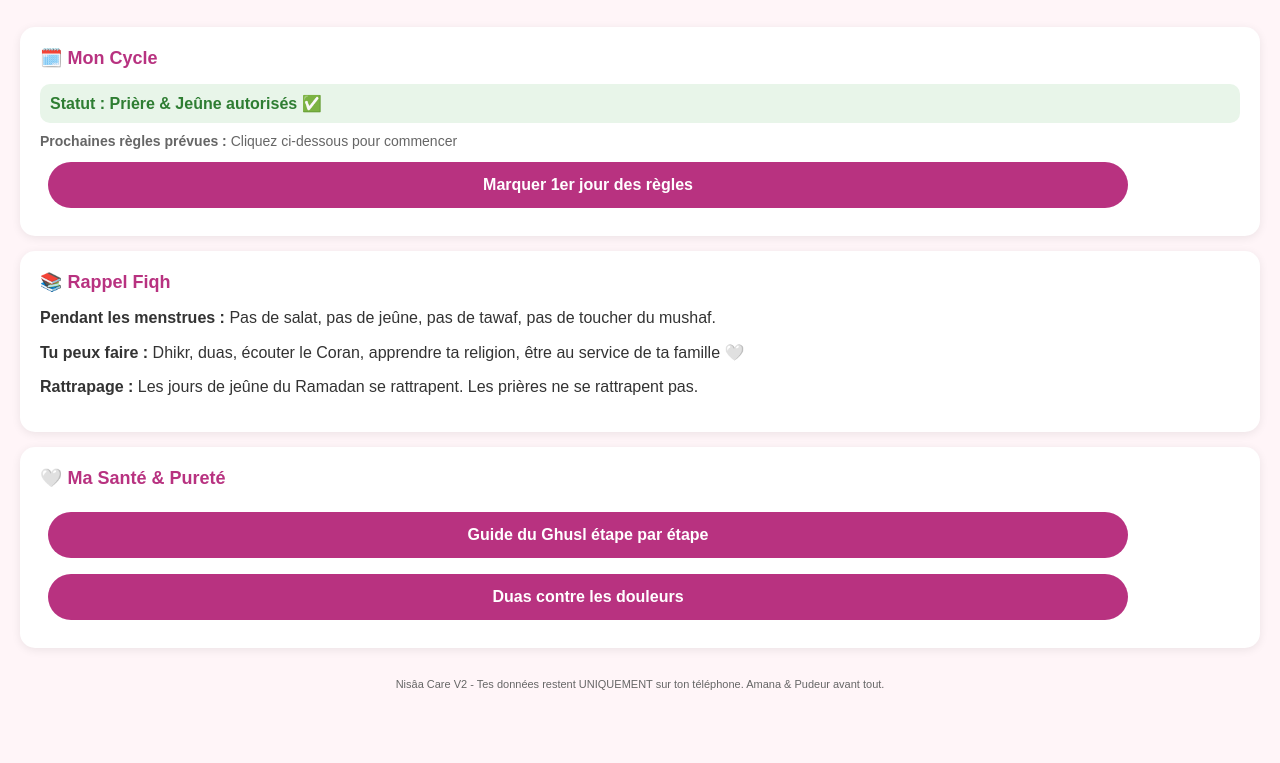
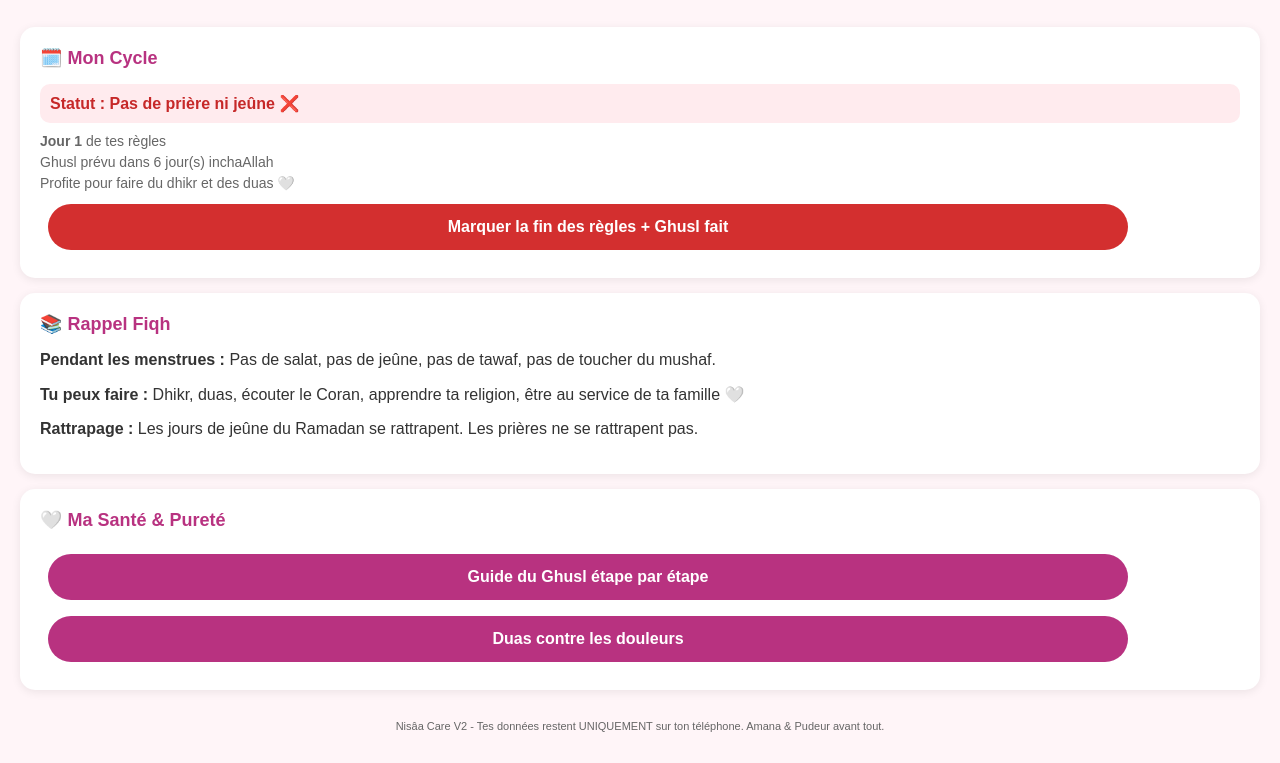
Before and after one commit to sseck062-ship-it/nissa-care, a plain HTML site: page index.html in a window 1280 px wide. Both pictures are taken after a click on the button "Marquer 1er jour des règles". Shown: the part 150-913 px from the top of the page. Before the commit the page ends 871 px from the top, so only its background shows below. Drawn offline with Linux system fonts and the light colour scheme.

Commit message:
Fix HTML formatting and update script logic

```diff
--- a/index.html
+++ b/index.html
@@ -75,4 +75,54 @@ function updateAffichage() {
             statutBox.className = 'statut interdit';
             statutBox.innerHTML = 'Statut : Pas de prière ni jeûne ❌';
             infoCycle.innerHTML = `<b>Jour ${diffJours + 1}</b> de tes règles`;
-            infoGhusl.innerHTML = `G
+            infoGhusl.innerHTML = `Ghusl prévu dans ${dureeReglesMoy - diffJours} jour(s) inchaAllah`;
+            infoJours.innerHTML = `Profite pour faire du dhikr et des duas 🤍`;
+            btnStart.classList.add('hide');
+            btnStop.classList.remove('hide');
+        } else {
+            // PÉRIODE DE PURETÉ
+            statutBox.className = 'statut autorise';
+            statutBox.innerHTML = 'Statut : Prière & Jeûne autorisés ✅';
+            const prochainCycle = new Date(debut);
+            prochainCycle.setDate(debut.getDate() + dureeMoyenne);
+            const joursRestants = Math.ceil((prochainCycle - aujourdhui) / (1000 * 60 * 60 * 24));
+            infoCycle.innerHTML = `<b>Prochaines règles prévues :</b> Dans ${joursRestants} jours`;
+            infoGhusl.innerHTML = '';
+            infoJours.innerHTML = `Qu'Allah accepte tes 'ibadat 🤍`;
+            btnStart.classList.remove('hide');
+            btnStop.classList.add('hide');
+            if (diffJours >= dureeMoyenne) { localStorage.removeItem('nissaDateDebut'); }
+        }
+    } else {
+        // JAMAIS UTILISÉ
+        statutBox.className = 'statut autorise';
+        statutBox.innerHTML = 'Statut : Prière & Jeûne autorisés ✅';
+        infoCycle.innerHTML = `<b>Bienvenue ma sœur</b> - Clique ci-dessous au 1er jour de tes règles`;
+        infoGhusl.innerHTML = '';
+        infoJours.innerHTML = '';
+        btnStart.classList.remove('hide');
+        btnStop.classList.add('hide');
+    }
+}
+
+function startRegles() {
+    const aujourdhui = new Date().toISOString().split('T')[0];
+    localStorage.setItem('nissaDateDebut', aujourdhui);
+    dateDebut = aujourdhui;
+    alert('Qu’Allah te facilite cette période ma sœur 🤍\nN’oublie pas : pas de prière ni jeûne jusqu’au Ghusl.');
+    updateAffichage();
+}
+
+function stopRegles() {
+    localStorage.removeItem('nissaDateDebut');
+    dateDebut = null;
+    alert('Alhamdoulillah! Ghusl fait 🤍\nTu peux reprendre la prière et le jeûne. Qu’Allah accepte ta purification.');
+    updateAffichage();
+}
+
+// Lancer au démarrage
+updateAffichage();
+</script>
+
+</body>
+</html>
```
